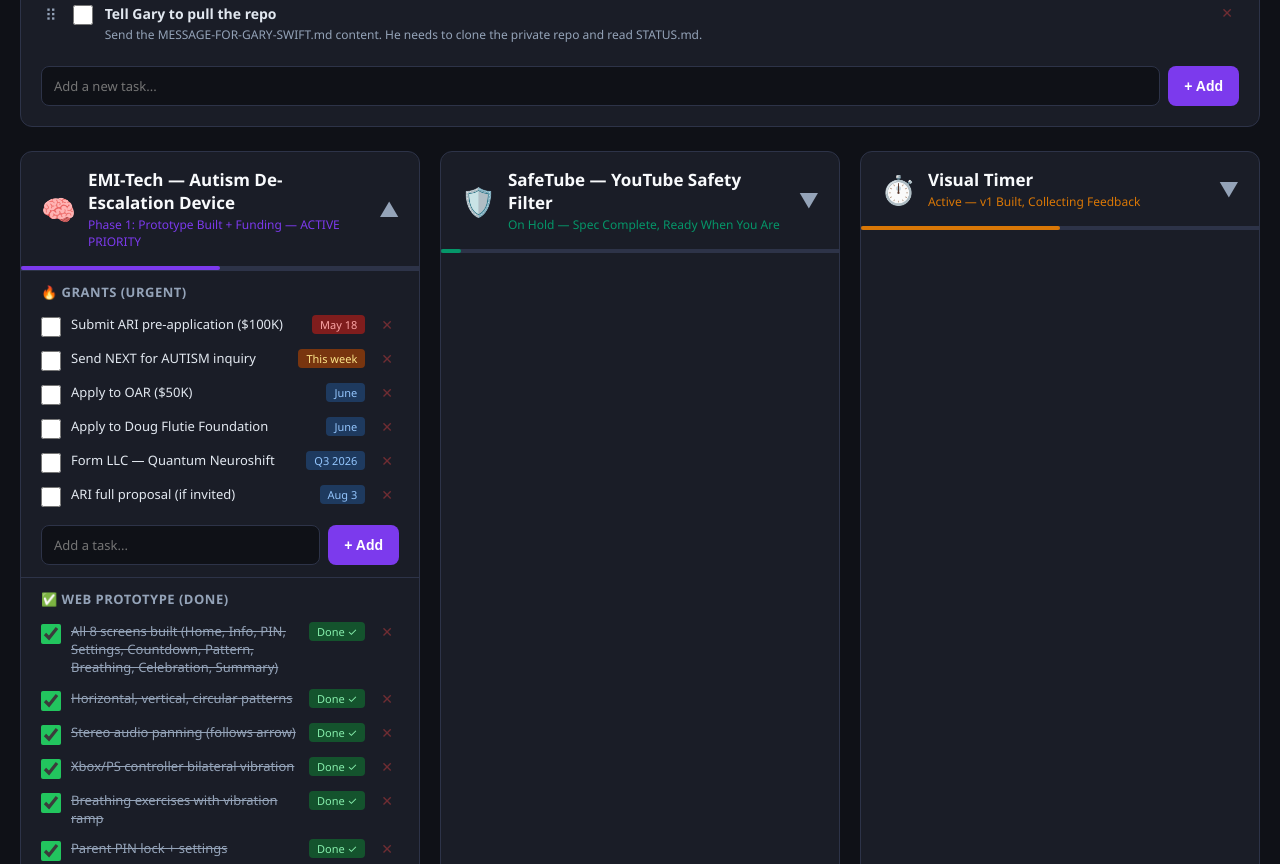
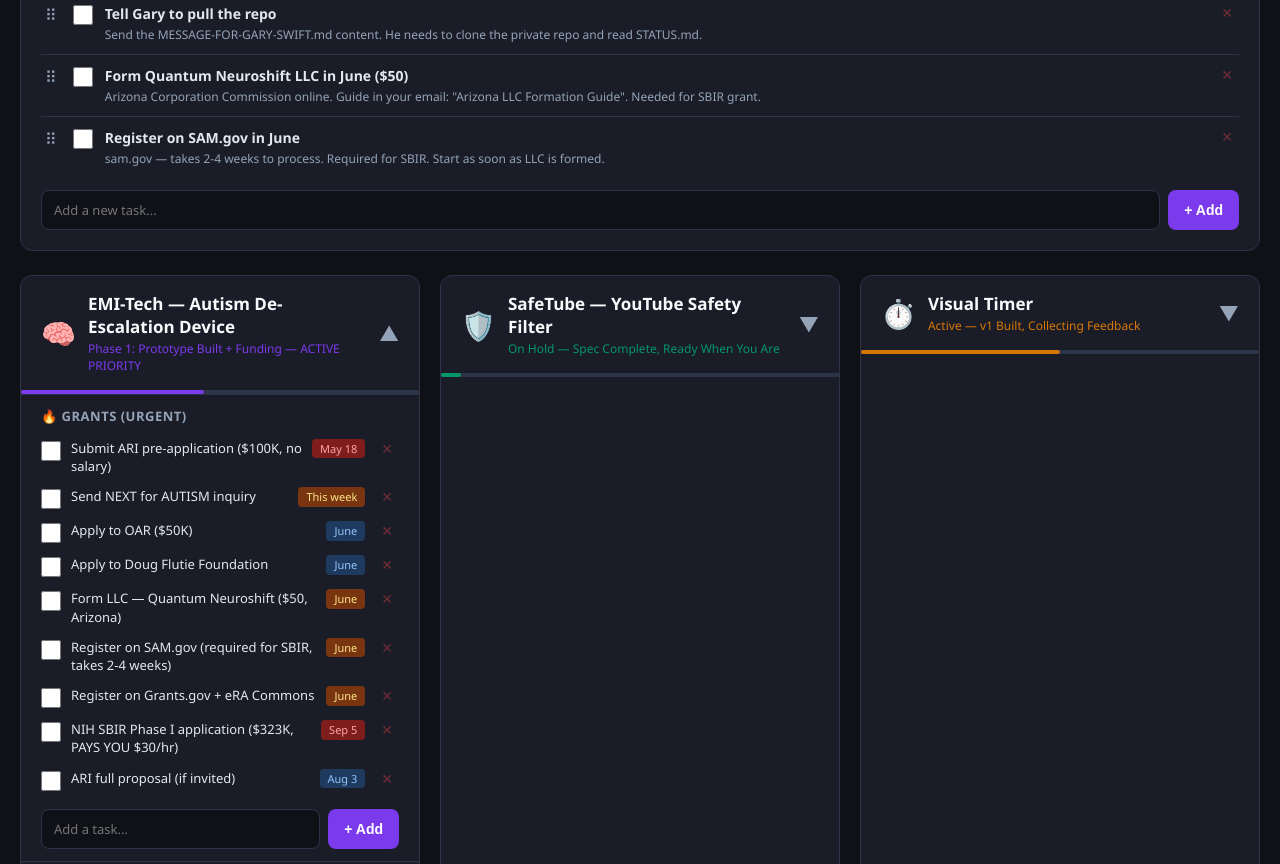
Before and after one commit to bmcgarybot/bigdog-dashboard, a plain HTML site: page index.html in a window 1280 px wide. Shown: the part 896-1760 px from the top of the page. Drawn offline with Linux system fonts and the light colour scheme.

Commit message:
Dashboard v4: SBIR grant + LLC steps + new milestones

```diff
--- a/index.html
+++ b/index.html
@@ -133,12 +133,15 @@
     <div class="project-body">
       <div class="task-section"><h4>🔥 Grants (Urgent)</h4>
         <div class="task-list" id="tasks-emi-grants">
-        <div class="task-item"><input type="checkbox" data-key="emi-1"><span class="task-label">Submit ARI pre-application ($100K)</span><span class="task-due urgent">May 18</span><button class="delete-task" onclick="deleteTask(this)">✕</button></div>
+        <div class="task-item"><input type="checkbox" data-key="emi-1"><span class="task-label">Submit ARI pre-application ($100K, no salary)</span><span class="task-due urgent">May 18</span><button class="delete-task" onclick="deleteTask(this)">✕</button></div>
         <div class="task-item"><input type="checkbox" data-key="emi-2"><span class="task-label">Send NEXT for AUTISM inquiry</span><span class="task-due soon">This week</span><button class="delete-task" onclick="deleteTask(this)">✕</button></div>
         <div class="task-item"><input type="checkbox" data-key="emi-3"><span class="task-label">Apply to OAR ($50K)</span><span class="task-due later">June</span><button class="delete-task" onclick="deleteTask(this)">✕</button></div>
         <div class="task-item"><input type="checkbox" data-key="emi-4"><span class="task-label">Apply to Doug Flutie Foundation</span><span class="task-due later">June</span><button class="delete-task" onclick="deleteTask(this)">✕</button></div>
-        <div class="task-item"><input type="checkbox" data-key="emi-5"><span class="task-label">Form LLC — Quantum Neuroshift</span><span class="task-due later">Q3 2026</span><button class="delete-task" onclick="deleteTask(this)">✕</button></div>
-        <div class="task-item"><input type="checkbox" data-key="emi-6"><span class="task-label">ARI full proposal (if invited)</span><span class="task-due later">Aug 3</span><button class="delete-task" onclick="deleteTask(this)">✕</button></div>
+        <div class="task-item"><input type="checkbox" data-key="emi-5"><span class="task-label">Form LLC — Quantum Neuroshift ($50, Arizona)</span><span class="task-due soon">June</span><button class="delete-task" onclick="deleteTask(this)">✕</button></div>
+        <div class="task-item"><input type="checkbox" data-key="emi-6"><span class="task-label">Register on SAM.gov (required for SBIR, takes 2-4 weeks)</span><span class="task-due soon">June</span><button class="delete-task" onclick="deleteTask(this)">✕</button></div>
+        <div class="task-item"><input type="checkbox" data-key="emi-7"><span class="task-label">Register on Grants.gov + eRA Commons</span><span class="task-due soon">June</span><button class="delete-task" onclick="deleteTask(this)">✕</button></div>
+        <div class="task-item"><input type="checkbox" data-key="emi-8"><span class="task-label">NIH SBIR Phase I application ($323K, PAYS YOU $30/hr)</span><span class="task-due urgent">Sep 5</span><button class="delete-task" onclick="deleteTask(this)">✕</button></div>
+        <div class="task-item"><input type="checkbox" data-key="emi-9"><span class="task-label">ARI full proposal (if invited)</span><span class="task-due later">Aug 3</span><button class="delete-task" onclick="deleteTask(this)">✕</button></div>
         </div>
         <div class="add-task-bar"><input type="text" placeholder="Add a task..." onkeydown="if(event.key==='Enter')addTaskToSection(this,'emi-grants')"><button onclick="addTaskToSection(this.previousElementSibling,'emi-grants')">+ Add</button></div>
       </div>
@@ -304,7 +307,7 @@
 <div class="save-notice" id="saveNotice">✓ Saved</div>
 
 <script>
-const STATE_KEY='bigdog-dashboard-v3';
+const STATE_KEY='bigdog-dashboard-v4';
 function loadState(){try{return JSON.parse(localStorage.getItem(STATE_KEY))||{}}catch{return{}}}
 function saveState(s){localStorage.setItem(STATE_KEY,JSON.stringify(s));const el=document.getElementById('saveNotice');el.classList.add('show');setTimeout(()=>el.classList.remove('show'),1500)}
 
@@ -313,7 +316,7 @@
 // Default steps (used on first load or if no saved steps)
 const defaultSteps=[
   {id:'step-1',text:'<strong>Wait for Lisa/Sean/Mitchell responses</strong>',detail:'Need their full names + credentials for the ARI pre-app'},
-  {id:'step-2',text:'<strong>Fill advisor names into ARI pre-application</strong>',detail:'Open "ARI-Pre-Application.docx" from email. Search for "[OT Name" and "[Teacher Name". Replace with real info.'},
+  {id:'step-2',text:'<strong>Fill advisor names into ARI pre-application</strong>',detail:'Lisa Bailey is filled in. Sean certification pending. Open updated doc from email.'},
   {id:'step-3',text:'<strong>Email finished pre-app to: research@autism.org</strong>',detail:'Subject: "Letter of Interest — Technology-Assisted EMI for Autism De-Escalation"'},
   {id:'step-4',text:'<strong>Send NEXT for AUTISM inquiry</strong>',detail:'Draft is in your email. Copy-paste and send to: grants@nextforautism.org'},
   {id:'step-5',text:'<strong>Set up Xcode on your Mac</strong>',detail:'Step-by-step guide in your email: "XCODE SETUP GUIDE". Follow it exactly. Swift source in GitHub repo.'},
@@ -321,6 +324,8 @@
   {id:'step-7',text:'<strong>Test web prototype with Liam (calm moment)</strong>',detail:'Use headphones. Open HTML file or bmcgarybot.github.io/emi-tech-prototype (password: QuantumNeuroshift2026!)'},
   {id:'step-8',text:'<strong>Share prototype link with Sean for feedback</strong>',detail:'Send him the password-protected link + password. Ask what he thinks clinically.'},
   {id:'step-9',text:'<strong>Tell Gary to pull the repo</strong>',detail:'Send the MESSAGE-FOR-GARY-SWIFT.md content. He needs to clone the private repo and read STATUS.md.'},
+  {id:'step-10',text:'<strong>Form Quantum Neuroshift LLC in June ($50)</strong>',detail:'Arizona Corporation Commission online. Guide in your email: "Arizona LLC Formation Guide". Needed for SBIR grant.'},
+  {id:'step-11',text:'<strong>Register on SAM.gov in June</strong>',detail:'sam.gov — takes 2-4 weeks to process. Required for SBIR. Start as soon as LLC is formed.'},
 ];
 
 if(!state.steps) state.steps=defaultSteps;
@@ -493,6 +498,7 @@
   {name:'Doug Flutie Foundation',desc:'Quality of life project grant',date:'2026-06-30',color:'var(--accent-emi)'},
   {name:'ARI Full Proposal',desc:'Only if invited after pre-app',date:'2026-08-03',color:'var(--accent-emi)'},
   {name:'iOS App on App Store',desc:'Native Swift app live for purchase',date:'2026-07-01',color:'var(--accent-emi)'},
+  {name:'NIH SBIR Phase I Deadline',desc:'$323K grant application (pays you $30/hr)',date:'2026-09-05',color:'var(--accent-emi)'},
   {name:'Test with Your Kid',desc:'Put the prototype in his hands',date:'2026-07-15',color:'var(--done)'},
   {name:'⚠️ Slug Access May End',desc:'All docs backed up to GitHub + email',date:'2026-05-31',color:'var(--warning)'},
 ];
```
